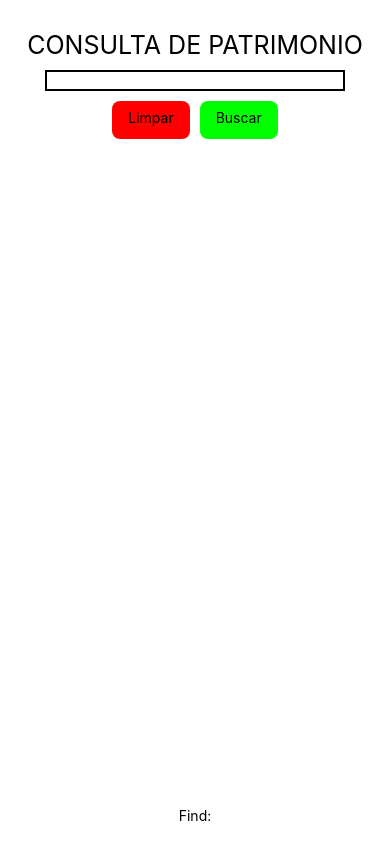
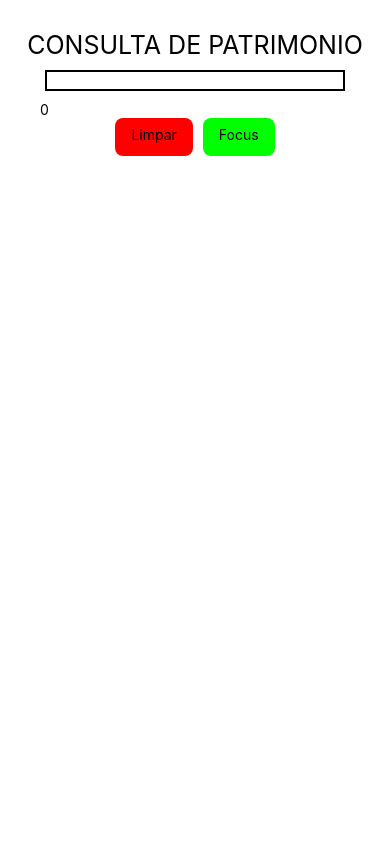
Before and after one commit to luizdeveloperbr/movemob.app-mobile, a React Native app: screen / in a window 390 px wide. Built offline with nearby package versions, Linux system fonts and the light colour scheme.

Commit message:
split components

```diff
--- a/App.tsx
+++ b/App.tsx
@@ -1,34 +1,15 @@
 import { StatusBar } from 'expo-status-bar';
-import { useState } from 'react'
-import { StyleSheet, Text, View, TextInput, Pressable } from 'react-native';
+import { StyleSheet, Text, View } from 'react-native';
+import InputPatrimonioId from './components/InputPatrimonioIdComponent';
 
 export default function App() {
 
-  const [patrimonioID, setPatrimonioID] = useState("")
   return (
     <View style={styles.container}>
       <View>
         <Text style={styles.text}>CONSULTA DE PATRIMONIO</Text>
       </View>
-      <View>
-        <TextInput
-          style={styles.inputSearchID}
-          onChangeText={setPatrimonioID}
-          // onSubmitEditing={(e,s) => setPatrimonioID(s)}
-          inputMode='numeric'
-        />
-      </View>
-      <View style={styles.buttonsSearch}>
-        <Pressable style={styles.buttonSearchClean} onPress={() => { }}>
-          <Text>Limpar</Text>
-        </Pressable>
-        <Pressable style={styles.buttonSearchGo} onPress={() => { console.log(patrimonioID) }}>
-          <Text>Buscar</Text>
-        </Pressable>
-      </View>
-      <View>
-        <Text> Find: {patrimonioID}</Text>
-      </View>
+      <InputPatrimonioId />
       <StatusBar style="auto" />
     </View>
   );
@@ -45,39 +26,5 @@ const styles = StyleSheet.create({
     marginTop: 10,
     marginBottom: 10,
     fontSize: 25,
-  },
-  inputSearchID: {
-    borderColor: '#000',
-    borderWidth: 2,
-    borderStyle: 'solid',
-    marginRight: 5,
-    marginLeft: 5,
-    marginBottom: 10,
-    minWidth: 300,
-    paddingLeft: 8
-  },
-  buttonsSearch: {
-    flex: 1,
-    gap: 10,
-    flexDirection: 'row',
-    justifyContent: 'center'
-  },
-  buttonSearchClean: {
-    height: 38,
-    paddingTop: 8,
-    paddingBottom: 8,
-    paddingRight: 16,
-    paddingLeft: 16,
-    backgroundColor: 'red',
-    borderRadius: 8
-  },
-  buttonSearchGo: {
-    height: 38,
-    paddingTop: 8,
-    paddingBottom: 8,
-    paddingRight: 16,
-    paddingLeft: 16,
-    backgroundColor: 'lime',
-    borderRadius: 8
   }
 });
--- /dev/null
+++ b/components/InputPatrimonioIdComponent.tsx
@@ -0,0 +1,83 @@
+import Reac, { Component } from 'react'
+import { StyleSheet ,View, TextInput, Text, Pressable } from 'react-native'
+
+
+export default class InputPatrimonioId extends Component {
+  inputRef: any;
+
+  state = {
+    id: 0
+  };
+
+  handleInputId(e: any) {
+    this.setState({ id: e.nativeEvent.text })
+  };
+
+  doClear() {
+    this.setState({ id: 0 })
+    this.inputRef.clear()
+  };
+
+  render(): Reac.ReactNode {
+    return <View>
+      <TextInput
+        ref={comp => this.inputRef = comp}
+        style={styles.input_id}
+        onSubmitEditing={(e) => this.handleInputId(e)}
+        inputMode='numeric'
+      />
+      <Text>{this.state.id}</Text>
+
+      <View style={{
+        flex: 1,
+        gap: 10,
+        flexDirection: 'row',
+        justifyContent: 'center'
+      }}>
+
+        <Pressable
+          style={styles.button_clear}
+          onPress={() => this.doClear()}>
+          <Text>Limpar</Text>
+        </Pressable>
+
+        <Pressable
+          style={styles.button_focus}
+          onPress={() => this.inputRef.focus()}>
+          <Text>Focus</Text>
+        </Pressable>
+      </View>
+    </View>
+  }
+}
+
+const styles = StyleSheet.create({
+  input_id: {
+    borderColor: '#000',
+    borderWidth: 2,
+    borderStyle: 'solid',
+    marginRight: 5,
+    marginLeft: 5,
+    marginBottom: 10,
+    minWidth: 300,
+    paddingLeft: 8
+  },
+  button_clear: {
+    height: 38,
+    paddingTop: 8,
+    paddingBottom: 8,
+    paddingRight: 16,
+    paddingLeft: 16,
+    backgroundColor: 'red',
+    borderRadius: 8
+  },
+  button_focus: {
+    height: 38,
+    paddingTop: 8,
+    paddingBottom: 8,
+    paddingRight: 16,
+    paddingLeft: 16,
+    backgroundColor: 'lime',
+    borderRadius: 8
+  }
+})
```
